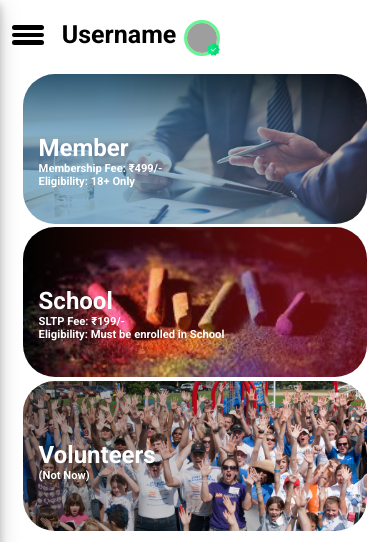
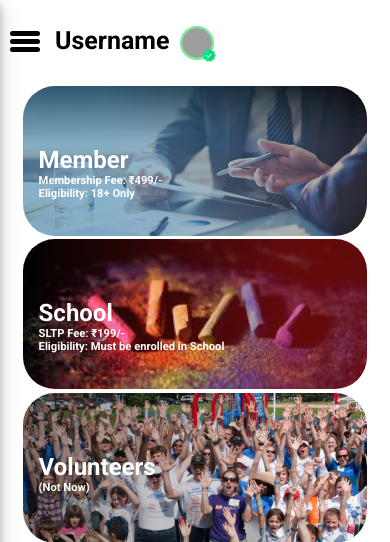
Before and after one commit to SumeetYp/ICB, a PHP site: page /addMarshalls.html in a window 390 px wide. Shown: the top 542 px of the page. Run offline with PHP 8.4, Linux system fonts and the light colour scheme; grey boxes are pictures that could not be loaded.

Commit message:
Some changes in navbar

```diff
--- a/css/header.css
+++ b/css/header.css
@@ -5,10 +5,11 @@
 }
 
 .hideSideBar {
-    left: -20.2vw;
+    left: -270px;
 }
 
 nav {
+    height: 5vh;
     padding: 20px 0;
     display: flex;
     align-items: center;
@@ -27,7 +28,7 @@ nav {
     border-radius: 5px;
 }
 
-.userName {
+nav .userName {
     font-family: 'Roboto';
     font-style: normal;
     font-weight: 600;
@@ -37,7 +38,7 @@ nav {
     margin: 0 5px;
 }
 
-.profilePicture {
+nav .profilePicture {
     position: relative;
     margin: 0 15px;
     width: 40px;
@@ -45,14 +46,14 @@ nav {
     cursor: pointer;
 }
 
-.check {
+nav .profilePicture .check {
     position: absolute;
     bottom: -20%;
     right: -20%;
     width: 45%;
 }
 
-.profilePicture img:first-of-type {
+nav .profilePicture img:first-of-type {
     width: 100%;
     height: 100%;
     border-radius: 50%;
@@ -62,7 +63,7 @@ nav {
 .sideBar {
     position: absolute;
     top: 0;
-    width: 20.2vw;
+    width: 270px;
     background-color: #fff;
     transition: 0.5s linear;
     z-index: 1;
@@ -80,7 +81,7 @@ nav {
 
 .sideItems ul {
     padding: 10px 0;
-    padding-top: 50px;
+    padding-top: 60px;
     margin: 0;
     display: flex;
     flex-direction: column;
@@ -124,9 +125,54 @@ nav {
     height: 60%;
 }
 
-@media only screen and (max-width: 1190px) {
-    .sideBar {
-        width: 25vw;
+@media only screen and (max-width: 2560px) {
+    nav .userName {
+        font-size: 50px;
+    }
+    nav .profilePicture {
+        width: 70px;
+        height: 70px;
+        margin: 0 5px;
+    }
+    nav .profilePicture img:first-of-type {
+        border: 5px solid #6AF491;
+    }
+    nav .profilePicture .check {
+        bottom: -20%;
+        right: -20%;
+        width: 55%;
+    }
+    .hamBurger div {
+        height: 10px;
+        width: 60px;
+    }
+    .sideItems ul a{
+        font-size: 30px;
+    }
+}
+
+@media only screen and (max-width: 1440px) {
+    nav .userName {
+        font-size: 35px;
+    }
+    nav .profilePicture {
+        width: 40px;
+        height: 40px;
+    }
+    nav .profilePicture img:first-of-type {
+        border: 3px solid #6AF491;
+    }
+    nav .profilePicture .check {
+        bottom: -20%;
+        right: -20%;
+        width: 45%;
+    }
+    .hamBurger {
+        margin: 0 15px;
+    }
+    .hamBurger div {
+        height: 6px;
+        width: 40px;
     }
     .cross {
         width: 59.45px;
@@ -134,170 +180,39 @@ nav {
     .cross img{
         width: 42.8px;
     }
-    .hideSideBar {
-        left: -25vw;
+    .sideItems ul a{
+        font-size: 20px;
     }
 }
 
-@media only screen and (max-width: 1100px) {
-    .sideBar {
-        width: 27vw;
-    }
-    .hideSideBar {
-        left: -27vw;
+@media only screen and (max-width: 768px) {
+    .hamBurger {
+        margin: 0 10px;
     }
 }
 
-@media only screen and (max-width: 1000px) {
-    .sideBar {
-        width: 30vw;
+@media only screen and (max-width: 425px) {
+    .hamBurger {
+        margin: 0 7px;
     }
-    .hideSideBar {
-        left: -30vw;
+    .hamBurger div {
+        width: 30px;
+        height: 5px;
+        margin: 3px;
+    }
+    nav .userName {
+        font-size: 25px;
+    }
+    nav .profilePicture {
+        width: 30px;
+        height: 30px;
+    }
+    nav .profilePicture img:first-of-type {
+        border: 2.5px solid #6AF491;
     }
 }
 
-@media only screen and (max-width: 900px) {
-    .sideBar {
-        width: 33vw;
-    }
-    .hideSideBar {
-        left: -33vw;
-    }
-}
-
-@media only screen and (max-width: 850px) {
-    .sideBar {
-        width: 36vw;
-    }
-    .hideSideBar {
-        left: -36vw;
-    }
-}
-
-@media only screen and (max-width: 800px) {
-    .sideBar {
-        width: 38vw;
-    }
-    .hideSideBar {
-        left: -38vw;
-    }
-}
-
-@media only screen and (max-width: 750px) {
-    .sideBar {
-        width: 40vw;
-    }
-    .hideSideBar {
-        left: -40vw;
-    }
-}
-
-@media only screen and (max-width: 700px) {
-    .sideBar {
-        width: 43vw;
-    }
-    .hideSideBar {
-        left: -43vw;
-    }
-}
-
-@media only screen and (max-width: 650px) {
-    .sideBar {
-        width: 45vw;
-    }
-    .hideSideBar {
-        left: -45vw;
-    }
-}
-
-@media only screen and (max-width: 600px) {
-    .sideBar {
-        width: 50vw;
-    }
-    .hideSideBar {
-        left: -50vw;
-    }
-}
-
-@media only screen and (max-width: 550px) {
-    .sideBar {
-        width: 55vw;
-    }
-    .hideSideBar {
-        left: -55vw;
-    }
-}
-
-@media only screen and (max-width: 500px) {
-    .sideBar {
-        width: 60vw;
-    }
-    .hideSideBar {
-        left: -60vw;
-    }
-    .hamBurger{
-        margin: 0 15px;
-    }
-    .hamBurger div{
-        height: 5.4px;
-        width: 36px;
-        margin: 3.2px;
-    }
-    .userName {
-        font-size: 30px;
-    }
-    .profilePicture {
-        width: 33px;
-        height: 33px;
-        margin: 0 5px;
-    }
-}
-
-@media only screen and (max-width: 450px) {
-    .sideBar {
-        width: 65vw;
-    }
-    .hideSideBar {
-        left: -65vw;
-    }
-}
-
-@media only screen and (max-width: 400px) {
-    .sideBar {
-        width: 70vw;
-    }
-    .hideSideBar {
-        left: -70vw;
-    }
-    .hamBurger{
-        margin: 0 10px;
-    }
-    .hamBurger div{
-        height: 4.8px;
-        width: 32px;
-        margin: 2.4px;
-    }
-    .userName {
-        font-size: 25px;
-    }
-    .profilePicture {
-        width: 30px;
-        height: 30px;
-        margin: 0 3px;
-    }
-}
-
-@media only screen and (max-width: 380px) {
-    .sideBar {
-        width: 75vw;
-    }
-    .hideSideBar {
-        left: -75vw;
-    }
-}
-
-@media only screen and (max-width: 360px) {
+@media only screen and (max-width: 375px) {
     .sideBar {
         width: 100vw;
     }
```
